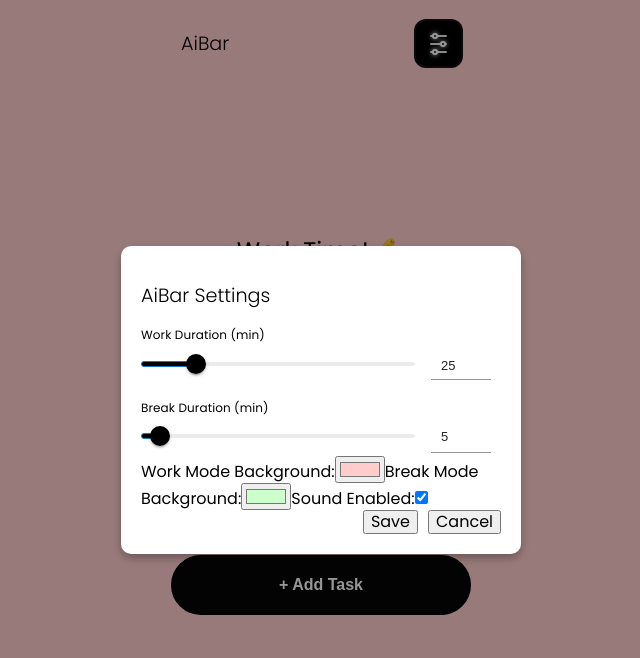
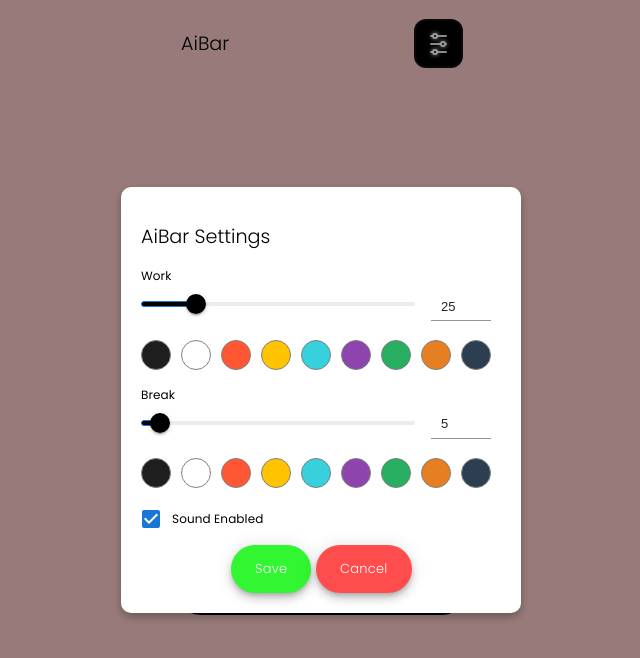
Before and after one commit to Sam0420/AiBar, a React (Vite) app: page / in a window 1280 px wide. Both pictures are taken after a click on the button 757 px from the left and 43 px from the top of the page. Shown: the top 658 px of the page, without its empty margins (319-959 px from the left). Built offline with nearby package versions, Linux system fonts and the light colour scheme; a web font is replaced by a local one.

Commit message:
added visually appealing buttons to save and cancel in the setting modal, updated the sound enabled box. Using materialUI

```diff
--- a/src/components/TimerSetting.css
+++ b/src/components/TimerSetting.css
@@ -38,3 +38,57 @@
   .title{
     font-size: larger;
   }
+
+  /* ✅ Default Button Styles */
+.button-17 {
+  align-items: center;
+  appearance: none;
+  background-color: #fffdfd;
+  border-radius: 24px;
+  border-style: none;
+  box-shadow: rgba(0, 0, 0, 0.2) 0 3px 5px -1px, rgba(0, 0, 0, 0.14) 0 6px 10px 0, rgba(0, 0, 0, 0.12) 0 1px 18px 0;
+  box-sizing: border-box;
+  color: #3c4043;
+  cursor: pointer;
+  display: inline-flex;
+  fill: currentcolor;
+  font-family: "Poppins", Roboto, Arial, sans-serif;
+  font-size: 13px;
+  font-weight: 300;
+  height: 48px;
+  justify-content: center;
+  letter-spacing: 0.25px;
+  line-height: normal;
+  max-width: 100%;
+  padding: 2px 24px;
+  position: relative;
+  text-align: center;
+  text-transform: none;
+  transition: box-shadow 280ms cubic-bezier(0.4, 0, 0.2, 1), opacity 15ms linear 30ms, transform 270ms cubic-bezier(0, 0, 0.2, 1) 0ms;
+  user-select: none;
+  width: auto;
+  will-change: transform, opacity;
+  z-index: 0;
+}
+
+/* ✅ Save Button */
+.button-17.save {
+  background: #31f631; /* Green */
+  color: #ffffff;
+}
+
+.button-17.save:hover {
+  background: #fafdfa; /* Darker green on hover */
+  color: rgb(0, 0, 0);
+}
+
+/* ✅ Cancel Button */
+.button-17.cancel {
+  background: #ff4d4d; /* Red */
+  color: white;
+}
+
+.button-17.cancel:hover {
+  background: #fffbfb; /* Darker red on hover */
+  color: rgb(0, 0, 0);
+}
--- a/src/components/TimerSetting.jsx
+++ b/src/components/TimerSetting.jsx
@@ -1,5 +1,6 @@
 import React, { useState } from "react";
-import { Box, Grid, Typography, Slider, Input } from "@mui/material";
+import { Box, Grid, Typography, Slider, Input, FormControlLabel } from "@mui/material";
+import Checkbox from '@mui/material/Checkbox';
 
 import "./TimerSetting.css";
 
@@ -31,6 +32,12 @@ const TimerSettings = ({
     setBreakDuration(event.target.value === "" ? 1 : Number(event.target.value));
   };
 
+  const handleChange = (event) => {
+    setSoundSetting(event.target.checked);
+  };
+
+
+
   const handleSubmit = (e) => {
     e.preventDefault();
     if (workDuration > 0) onTimeChange(workDuration);
@@ -40,6 +47,18 @@ const TimerSettings = ({
     setSoundOn(soundSetting);
     onClose();
   };
+
+  const colorOptions = [
+    "#1E1E1E", // Black
+    "#FFFFFF", // White
+    "#FF5733", // Red
+    "#FFC300", // Yellow
+    "#36D1DC", // Cyan Blue
+    "#8E44AD", // Purple
+    "#27AE60", // Green
+    "#E67E22", // Orange
+    "#2C3E50", // Dark Blue
+  ];
 
   return (
     <div className="modal-overlay">
@@ -53,7 +72,7 @@ const TimerSettings = ({
           gutterBottom
           sx={{ fontSize: "12px", fontWeight: "normal", fontFamily: "Poppins, sans-serif" }}
           >
-          Work Duration (min)
+          Work
           </Typography>
             <Grid container spacing={2} alignItems="center">
               <Grid item xs>
@@ -101,13 +120,29 @@ const TimerSettings = ({
             </Grid>
           </Box>
 
+          <Box sx={{ display: "flex", gap: "10px", flexWrap: "wrap" , marginTop: 2 }}>
+            {colorOptions.map((color) => (
+              <Box
+                key={color}
+                sx={{
+                  width: 30,
+                  height: 30,
+                  backgroundColor: color,
+                  borderRadius: "50%",
+                  cursor: "pointer",
+                  border: workBgColor === color ? "1px solid black" : "1px solid gray",
+                }}
+                onClick={() => setWorkBgColor(color)}
+              />
+            ))}
+          </Box>
           {/* Break Duration Slider */}
           <Box sx={{ width: 350, marginTop: 2 }}>
           <Typography
           gutterBottom
-          sx={{ fontSize: "12px", fontWeight: "normal", fontFamily: "Poppins, sans-serif" }}
+          sx={{ fontSize: "12px", fontWeight: "normal", fontFamily: "Poppins, sans-serif"  }}
           >
-          Break Duration (min)
+         Break
           </Typography>
             <Grid container spacing={2} alignItems="center">
               <Grid item xs>
@@ -154,27 +189,54 @@ const TimerSettings = ({
             </Grid>
           </Box>
 
-          {/* Work Mode Background */}
-          <label>
-            Work Mode Background:
-            <input type="color" value={workBgColor} onChange={(e) => setWorkBgColor(e.target.value)} />
-          </label>
+          <Box sx={{ display: "flex", gap: "10px", flexWrap: "wrap" ,  marginTop: 2}}>
+          {colorOptions.map((color) => (
+            <Box
+              key={color}
+              sx={{
+                width: 30,
+                height: 30,
+                backgroundColor: color,
+                borderRadius: "50%",
+                cursor: "pointer",
+                border: breakBgColor === color ? "1px solid black" : "1px solid gray",
+              }}
+              onClick={() => setBreakBgColor(color)}
+            />
+          ))}
 
-          {/* Break Mode Background */}
-          <label>
-            Break Mode Background:
-            <input type="color" value={breakBgColor} onChange={(e) => setBreakBgColor(e.target.value)} />
-          </label>
+        </Box>
+          {/* Sound Toggle */}
 
-          {/* Sound Toggle */}
-          <label>
-            Sound Enabled:
-            <input type="checkbox" checked={soundSetting} onChange={(e) => setSoundSetting(e.target.checked)} />
-          </label>
+            <FormControlLabel
+            sx={{ marginTop: "10px" }}
+              control={
+                <Checkbox
+                  checked={soundSetting}
+                  onChange={handleChange}
+                  inputProps={{ "aria-label": "controlled" }}
+                />
+              }
+              label={
+                <Typography
+                  sx={{
+                    fontSize: "12px",
+                    fontWeight: "normal",
+                    fontFamily: "Poppins, sans-serif",
+                  }}
+                >
+                  Sound Enabled
+                </Typography>
+              }
+            />
 
-          <div className="modal-buttons">
-            <button type="submit" className="save-btn">Save</button>
-            <button type="button" className="cancel-btn" onClick={onClose}>Cancel</button>
+            <div className="buttons-container">
+            <button className="save-btn button-17 save" type="submit">
+              Save
+            </button>
+            <button className="cancel-btn button-17 cancel" onClick={onClose}>
+              Cancel
+            </button>
           </div>
         </form>
       </div>
--- a/src/index.css
+++ b/src/index.css
@@ -28,7 +28,7 @@
 
 /* TITLE */
 .title {
-  font-size: 2rem;
+  font-size: 1rem;
 
   font-family: "Poppins", serif;
   font-weight: 300;
```
